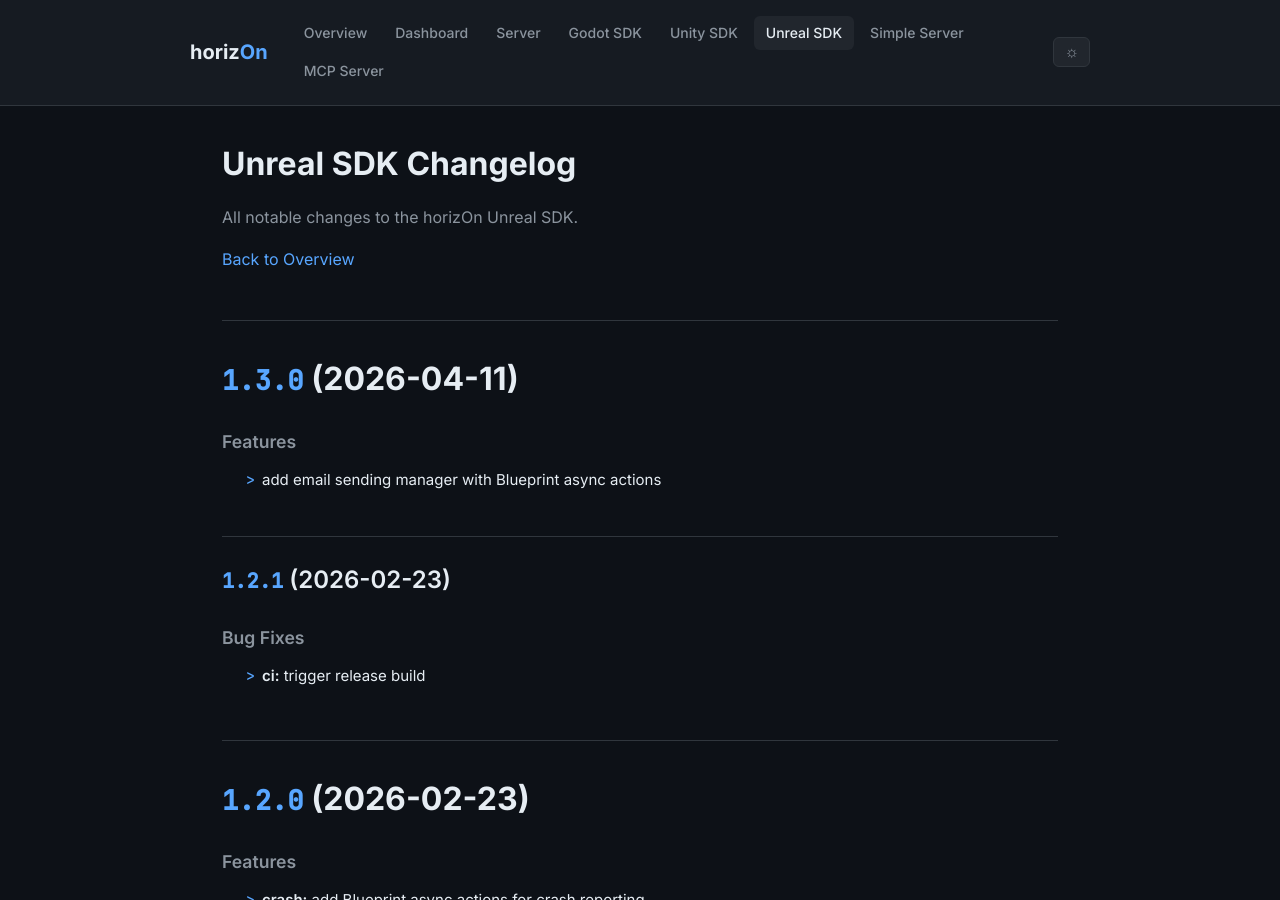
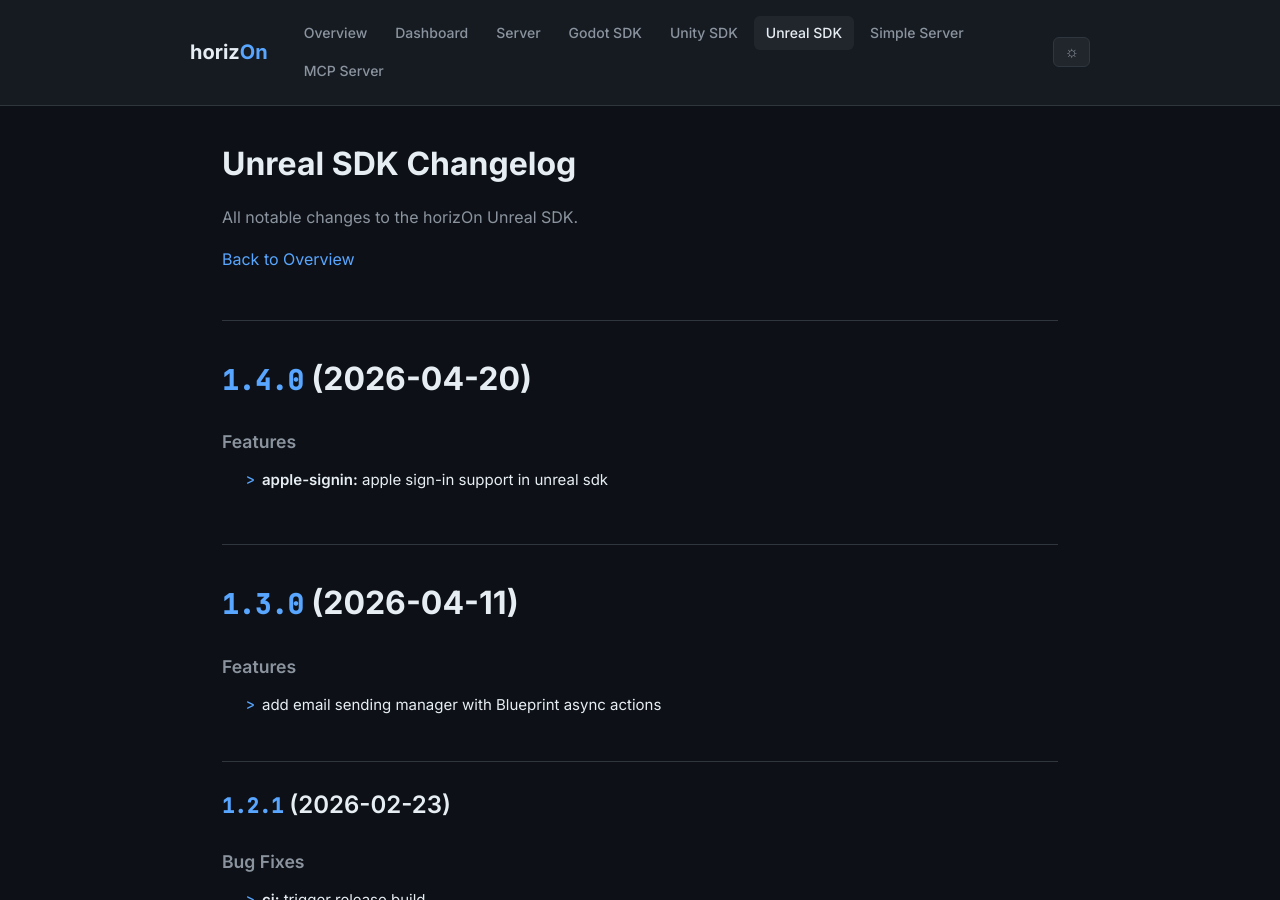
Before and after one commit to ProjectMakersDE/horizOn-Changelog, a Jekyll site: the page built from unreal-sdk-changelog.md, in a window 1280 px wide and 900 px high. Built offline with Jekyll 4.4.1, drawn with Linux system fonts in a browser that asks for light colours.

Commit message:
chore: sync changelogs [skip ci]

```diff
--- a/unreal-sdk-changelog.md
+++ b/unreal-sdk-changelog.md
@@ -8,6 +8,13 @@ title: Unreal SDK Changelog
 All notable changes to the horizOn Unreal SDK.
 
 [Back to Overview](.)
+
+# [1.4.0](https://github.com/ProjectMakersDE/horizOn-SDK-Unreal/compare/v1.3.0...v1.4.0) (2026-04-20)
+
+
+### Features
+
+* **apple-signin:** apple sign-in support in unreal sdk ([bb8543f](https://github.com/ProjectMakersDE/horizOn-SDK-Unreal/commit/bb8543f18fabe42028da53113b2b42d672db52b8))
 
 # [1.3.0](https://github.com/ProjectMakersDE/horizOn-SDK-Unreal/compare/v1.2.1...v1.3.0) (2026-04-11)
 
```
Also changed, not shown: index.md (+1 -1 lines).
